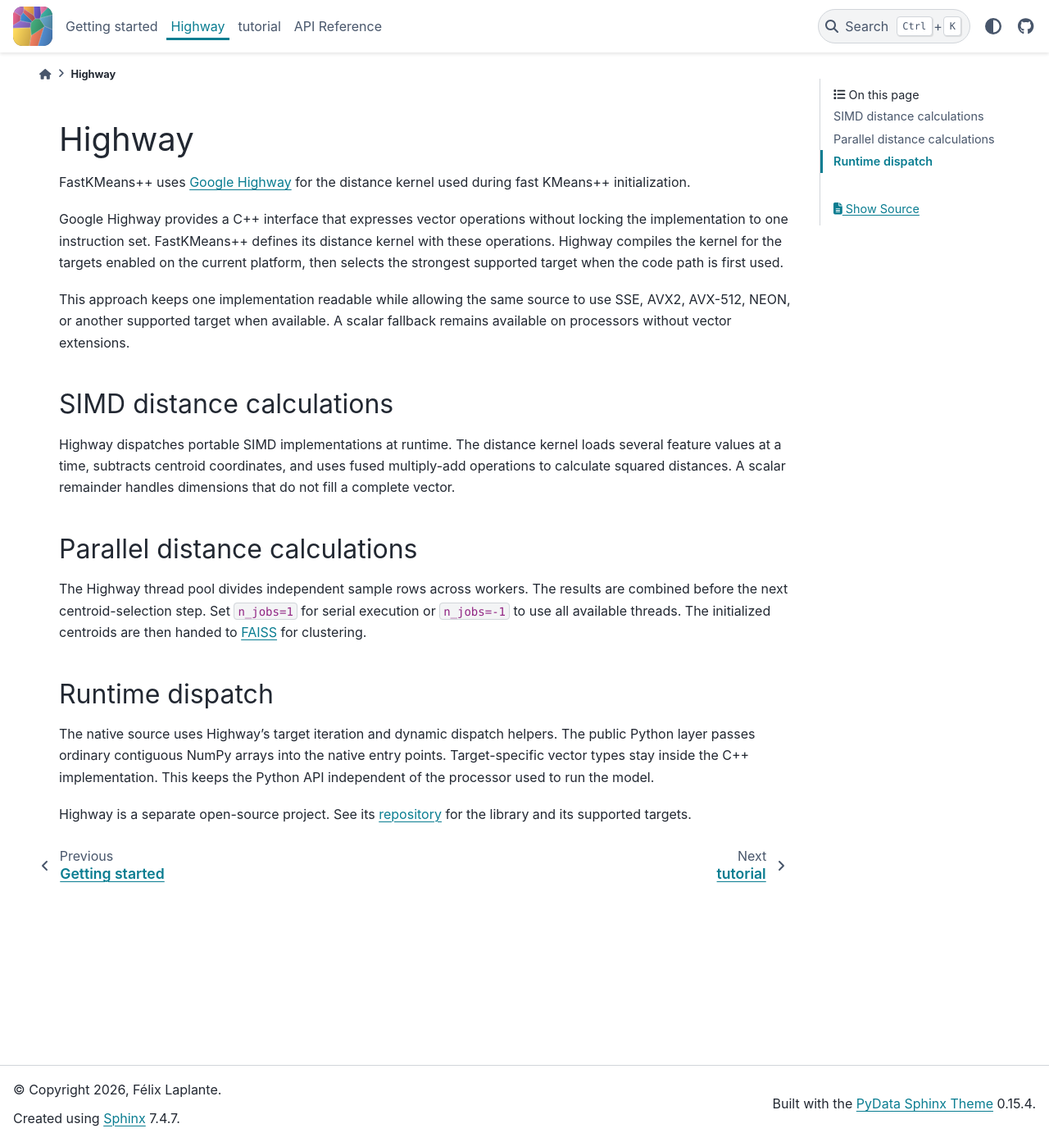
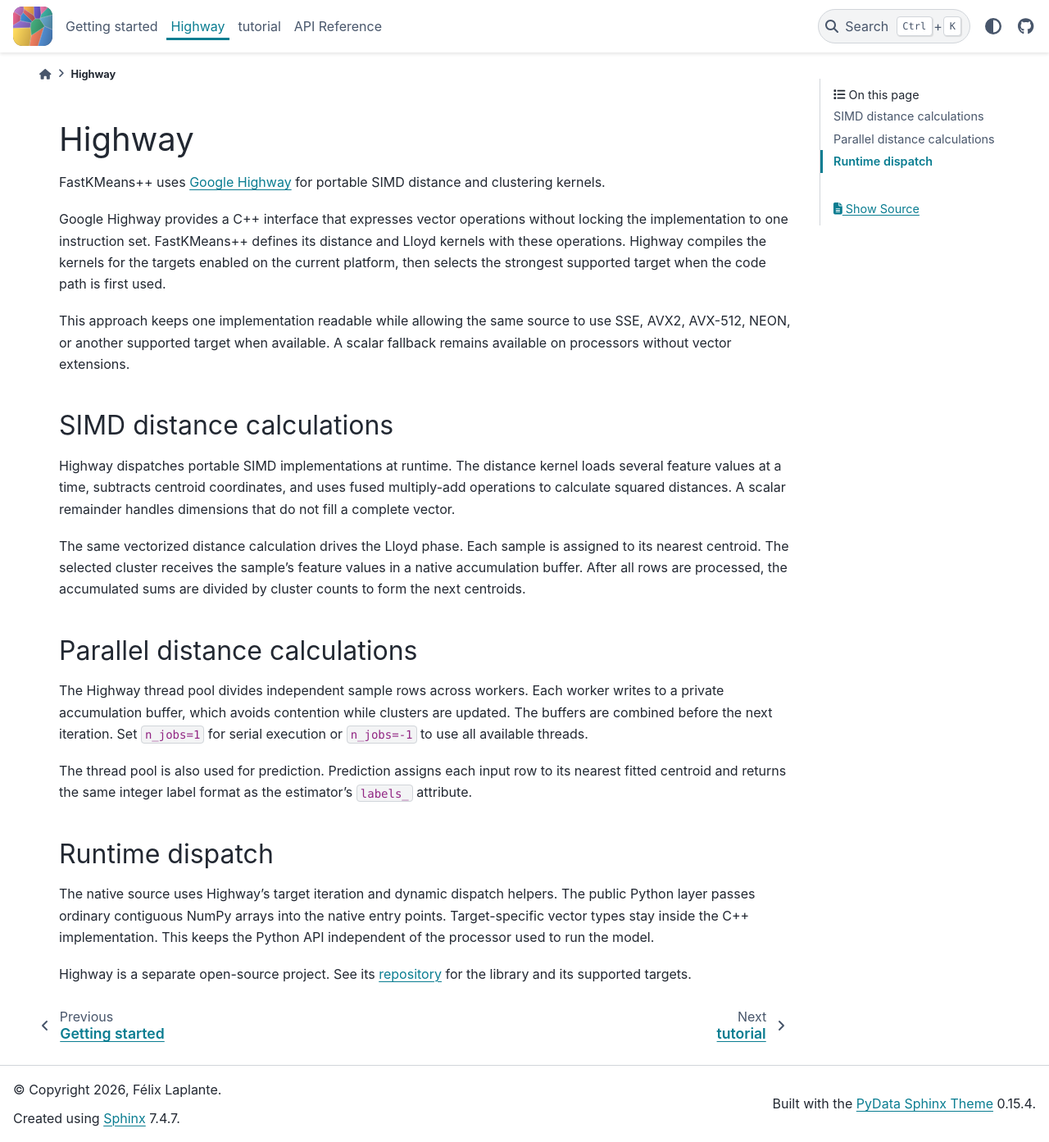
Before and after one commit to felixlaplante0/fastkmeanspp, a Sphinx documentation site: the page built from docs/source/highway.rst, in a window 1280 px wide and 1393 px high. Shown: the whole window at 82% size. Built offline with Sphinx 7.4.7 and the PyData theme 0.15.4, drawn with Linux system fonts in a browser that asks for light colours.

```diff
--- a/docs/source/highway.rst
+++ b/docs/source/highway.rst
@@ -2,13 +2,13 @@ Highway
 =======
 
 FastKMeans++ uses `Google Highway <https://github.com/google/highway>`__ for
-the distance kernel used during fast KMeans++ initialization.
+portable SIMD distance and clustering kernels.
 
 Google Highway provides a C++ interface that expresses vector operations without
 locking the implementation to one instruction set. FastKMeans++ defines its
-distance kernel with these operations. Highway compiles the kernel for the
-targets enabled on the current platform, then selects the strongest supported
-target when the code path is first used.
+distance and Lloyd kernels with these operations. Highway compiles the kernels
+for the targets enabled on the current platform, then selects the strongest
+supported target when the code path is first used.
 
 This approach keeps one implementation readable while allowing the same source
 to use SSE, AVX2, AVX-512, NEON, or another supported target when available. A
@@ -22,14 +22,22 @@ kernel loads several feature values at a time, subtracts centroid coordinates,
 and uses fused multiply-add operations to calculate squared distances. A scalar
 remainder handles dimensions that do not fill a complete vector.
 
+The same vectorized distance calculation drives the Lloyd phase. Each sample is
+assigned to its nearest centroid. The selected cluster receives the sample's
+feature values in a native accumulation buffer. After all rows are processed,
+the accumulated sums are divided by cluster counts to form the next centroids.
+
 Parallel distance calculations
 ------------------------------
 
-The Highway thread pool divides independent sample rows across workers. The
-results are combined before the next centroid-selection step. Set ``n_jobs=1``
-for serial execution or ``n_jobs=-1`` to use all available threads. The
-initialized centroids are then handed to
-`FAISS <https://github.com/facebookresearch/faiss>`__ for clustering.
+The Highway thread pool divides independent sample rows across workers. Each
+worker writes to a private accumulation buffer, which avoids contention while
+clusters are updated. The buffers are combined before the next iteration. Set
+``n_jobs=1`` for serial execution or ``n_jobs=-1`` to use all available threads.
+
+The thread pool is also used for prediction. Prediction assigns each input row
+to its nearest fitted centroid and returns the same integer label format as the
+estimator's ``labels_`` attribute.
 
 Runtime dispatch
 ----------------
--- a/docs/source/index.rst
+++ b/docs/source/index.rst
@@ -8,7 +8,7 @@ Fast KMeans++
      <p class="eyebrow">K-MEANS++, BUILT FOR SPEED</p>
      <h1>Fast KMeans++ initialization.</h1>
      <p class="hero-copy">FastKMeans++ combines Highway SIMD distance kernels,
-     parallel initialization, and FAISS clustering behind a scikit-learn-compatible API.</p>
+     parallel initialization, and Highway clustering behind a scikit-learn-compatible API.</p>
      <div class="hero-actions">
        <a class="primary" href="getting-started.html">Get started</a>
        <a class="secondary" href="tutorial.html">See the tutorial</a>
@@ -32,7 +32,7 @@ Why FastKMeans++?
 KMeans++ initialization repeatedly computes distances between every sample and a
 small set of candidate centroids. FastKMeans++ moves this work into a
 Highway-powered native kernel, using fused SIMD operations and parallel row
-processing before handing the initialized centroids to FAISS.
+processing before running the Highway Lloyd updates.
 
 .. grid:: 1 2 2 3
    :gutter: 3
--- a/fastkmeanspp/__init__.py
+++ b/fastkmeanspp/__init__.py
@@ -1,4 +1,4 @@
-"""Fast K-means++ initialization using Highway and FAISS."""
+"""Fast K-means++ clustering using Highway."""
 
 from ._base import KMeans
 
--- a/pyproject.toml
+++ b/pyproject.toml
@@ -5,7 +5,7 @@ readme = "README.md"
 urls = { "Source" = "https://github.com/felixlaplante0/fastkmeanspp", "Documentation" = "https://fastkmeanspp.readthedocs.io/en/latest/" }
 authors = [{ name = "Félix Laplante" }]
 requires-python = ">=3.11"
-dependencies = ["numpy", "scikit-learn", "faiss-cpu"]
+dependencies = ["numpy", "scikit-learn"]
 dynamic = ["version"]
 classifiers = [
     "Programming Language :: Python :: 3",
```
Also changed, not shown: README.md (+12 -10 lines), setup.py (+12 -1 lines), 6 other files.
